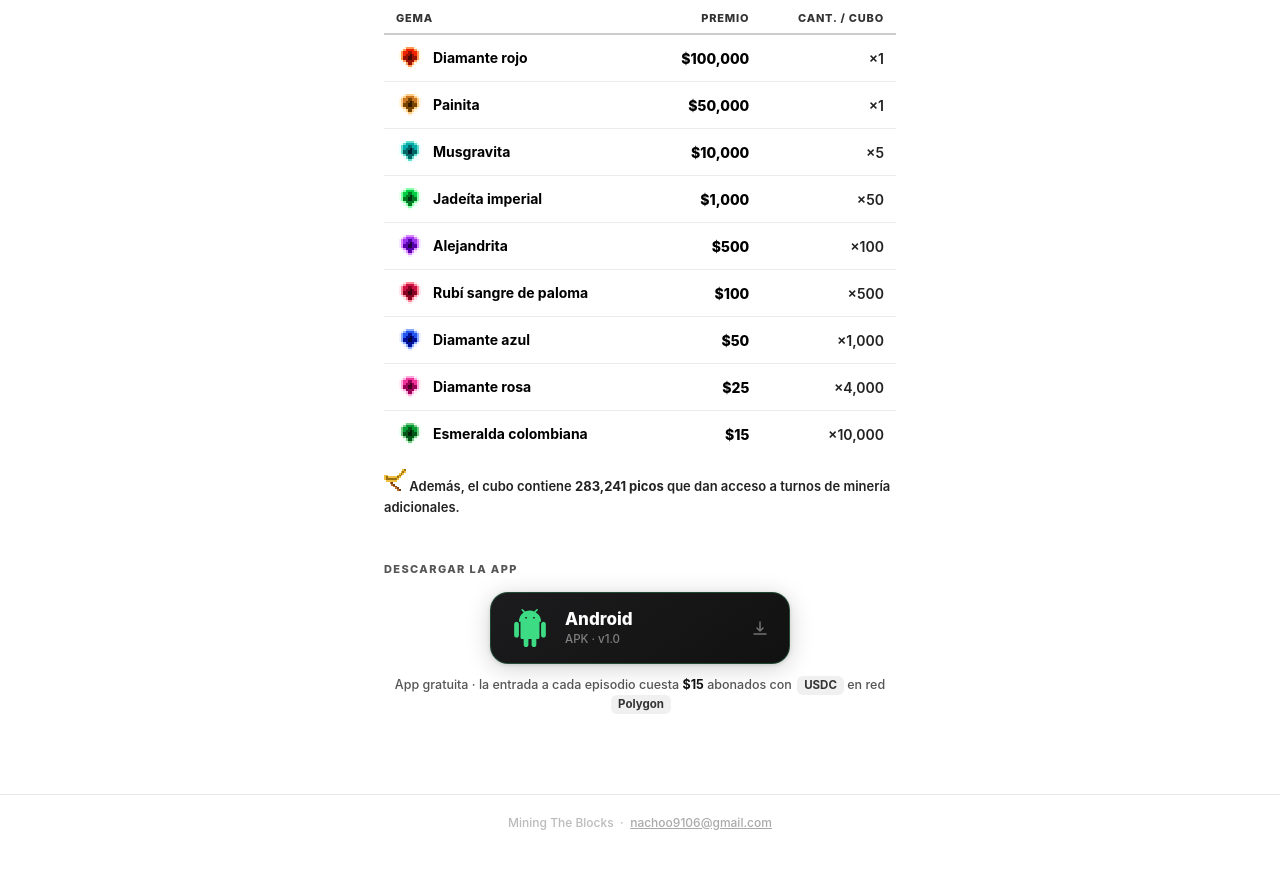
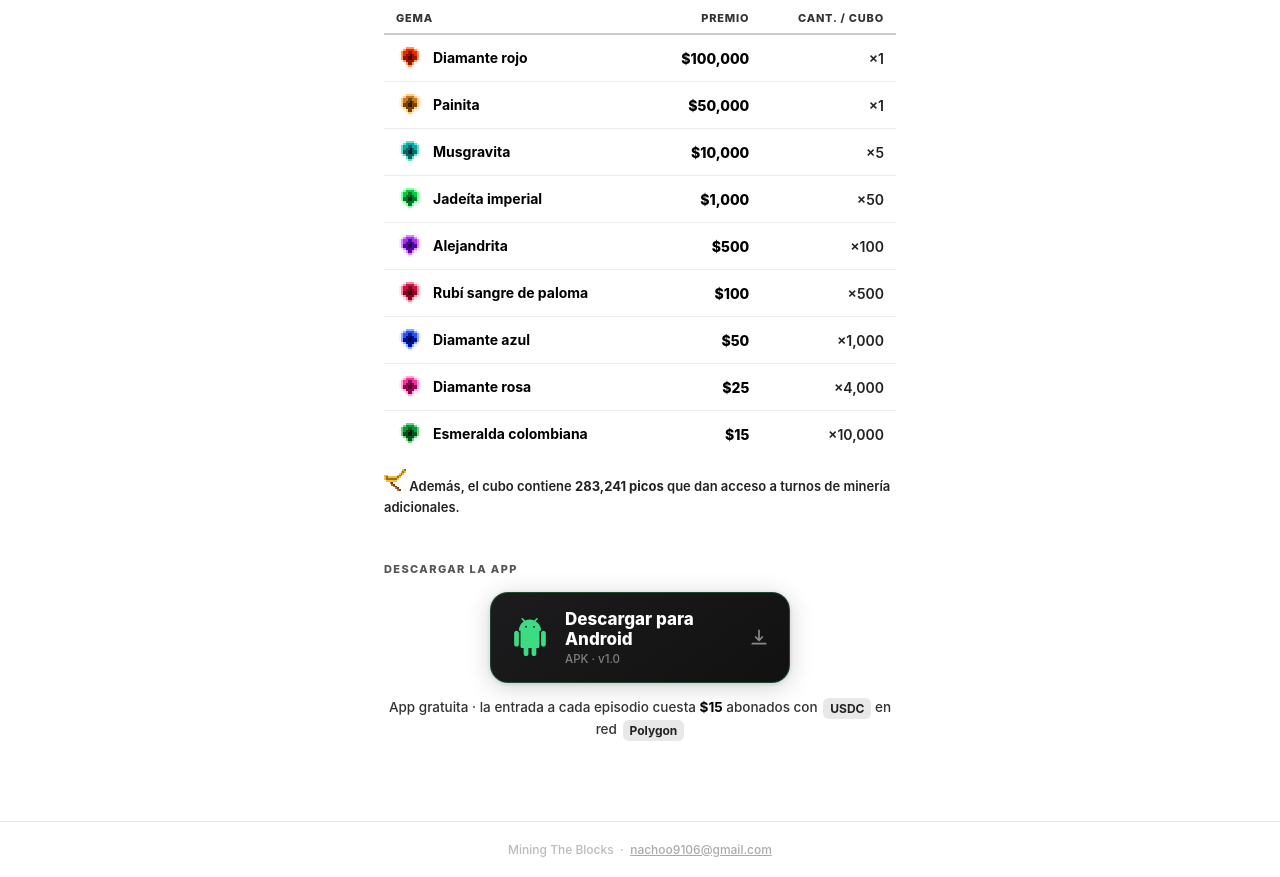
Before and after one commit to miningtheblocks/Mining-The-Blocks, a plain HTML site: page docs/index.html in a window 1280 px wide. Shown: the part 1179-2056 px from the top of the page. Before the commit the page ends 2029 px from the top, so only its background shows below. Drawn offline with Linux system fonts and the light colour scheme.

Commit message:
style: botón descarga más descriptivo, nota más grande/oscura, flecha más grande
Co-Authored-By: Claude Sonnet 4.6 <noreply@anthropic.com>

```diff
--- a/docs/index.html
+++ b/docs/index.html
@@ -172,18 +172,18 @@
     .dl-info { display: flex; flex-direction: column; flex: 1; }
     .dl-title { font-size: 17px; font-weight: 800; color: #fff; line-height: 1.2; }
     .dl-sub { font-size: 11.5px; font-weight: 500; color: rgba(255,255,255,0.45); margin-top: 3px; }
-    .dl-arrow { width: 18px; height: 18px; flex-shrink: 0; opacity: 0.4; }
+    .dl-arrow { width: 20px; height: 20px; flex-shrink: 0; opacity: 0.5; }
     .dl-entry-note {
-      margin-top: 12px; text-align: center;
-      font-size: 12.5px; font-weight: 500; color: #555;
-      line-height: 1.5;
+      margin-top: 14px; text-align: center;
+      font-size: 13.5px; font-weight: 500; color: #333;
+      line-height: 1.6;
     }
-    .dl-entry-note strong { color: #111; font-weight: 700; }
+    .dl-entry-note strong { color: #000; font-weight: 700; }
     .dl-entry-crypto {
       display: inline-flex; align-items: center; gap: 4px;
-      background: #f0f0f0; border-radius: 6px;
-      padding: 1px 7px; font-size: 11.5px; font-weight: 700;
-      color: #333; margin-left: 2px; vertical-align: middle;
+      background: #e8e8e8; border-radius: 6px;
+      padding: 1px 7px; font-size: 12px; font-weight: 700;
+      color: #222; margin-left: 2px; vertical-align: middle;
     }
 
     footer {
@@ -404,9 +404,9 @@
           <path d="M6 18c0 .55.45 1 1 1h1v3.5c0 .83.67 1.5 1.5 1.5s1.5-.67 1.5-1.5V19h2v3.5c0 .83.67 1.5 1.5 1.5s1.5-.67 1.5-1.5V19h1c.55 0 1-.45 1-1V8H6v10zm-2.5-10C2.67 8 2 8.67 2 9.5v7c0 .83.67 1.5 1.5 1.5S5 17.33 5 16.5v-7C5 8.67 4.33 8 3.5 8zm17 0c-.83 0-1.5.67-1.5 1.5v7c0 .83.67 1.5 1.5 1.5s1.5-.67 1.5-1.5v-7c0-.83-.67-1.5-1.5-1.5zm-4.97-5.84 1.3-1.3a.496.496 0 0 0 0-.71.503.503 0 0 0-.71 0l-1.48 1.48A5.84 5.84 0 0 0 12 1c-1.1 0-2.15.23-3.09.63L7.43.15a.503.503 0 0 0-.71 0 .496.496 0 0 0 0 .71l1.3 1.3C6.41 3.07 5 5.38 5 8h14c0-2.62-1.41-4.93-3.47-5.84zM10 6H9V5h1v1zm5 0h-1V5h1v1z" fill="#3ddc84"/>
         </svg>
         <span class="dl-info">
-          <span class="dl-title">Android</span>
-          <span class="dl-sub" data-lang="es visible">APK · v1.0</span>
-          <span class="dl-sub" data-lang="en">APK · v1.0</span>
+          <span class="dl-title" data-lang="es visible">Descargar para Android</span>
+          <span class="dl-title" data-lang="en">Download for Android</span>
+          <span class="dl-sub">APK · v1.0</span>
         </span>
         <svg class="dl-arrow" viewBox="0 0 24 24" fill="none" xmlns="http://www.w3.org/2000/svg">
           <path d="M12 4v12m0 0-4-4m4 4 4-4M4 20h16" stroke="#fff" stroke-width="2" stroke-linecap="round" stroke-linejoin="round"/>
```
